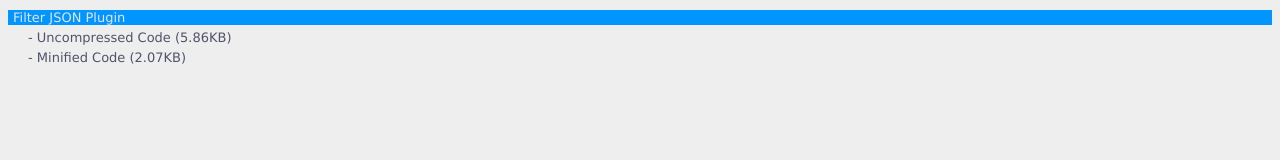
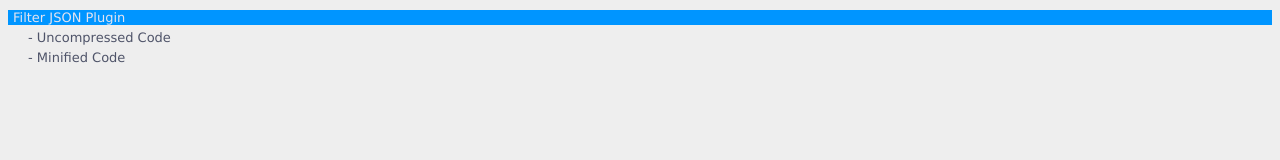
Before and after one commit to kapilkashyap/jquery-filter-json-plugin, a plain HTML site: page demos/downloads.html in a window 1280 px wide. Drawn offline with Linux system fonts and the light colour scheme.

Commit message:
Updated html pages
- Added mailto links to index.html
- Removed the file sizes from downloads.html

```diff
--- a/demos/downloads.html
+++ b/demos/downloads.html
@@ -6,7 +6,7 @@
 	</head>
 	<body>
 		<div class="downlaod-heading">Filter JSON Plugin</div>
-		<div class="download-link">-&nbsp;<a href="../src/filterJSON.plugin.js" target="_blank">Uncompressed Code</a> (5.86KB)</div>
-		<div class="download-link">-&nbsp;<a href="../src/filterJSON.plugin.min.js" target="_blank">Minified Code</a> (2.07KB)</div>
+		<div class="download-link">-&nbsp;<a href="../src/filterJSON.plugin.js" target="_blank">Uncompressed Code</a></div>
+		<div class="download-link">-&nbsp;<a href="../src/filterJSON.plugin.min.js" target="_blank">Minified Code</a></div>
 	</body>
 </html>
```
Also changed, not shown: demos/index.html (+1 -0 lines).
